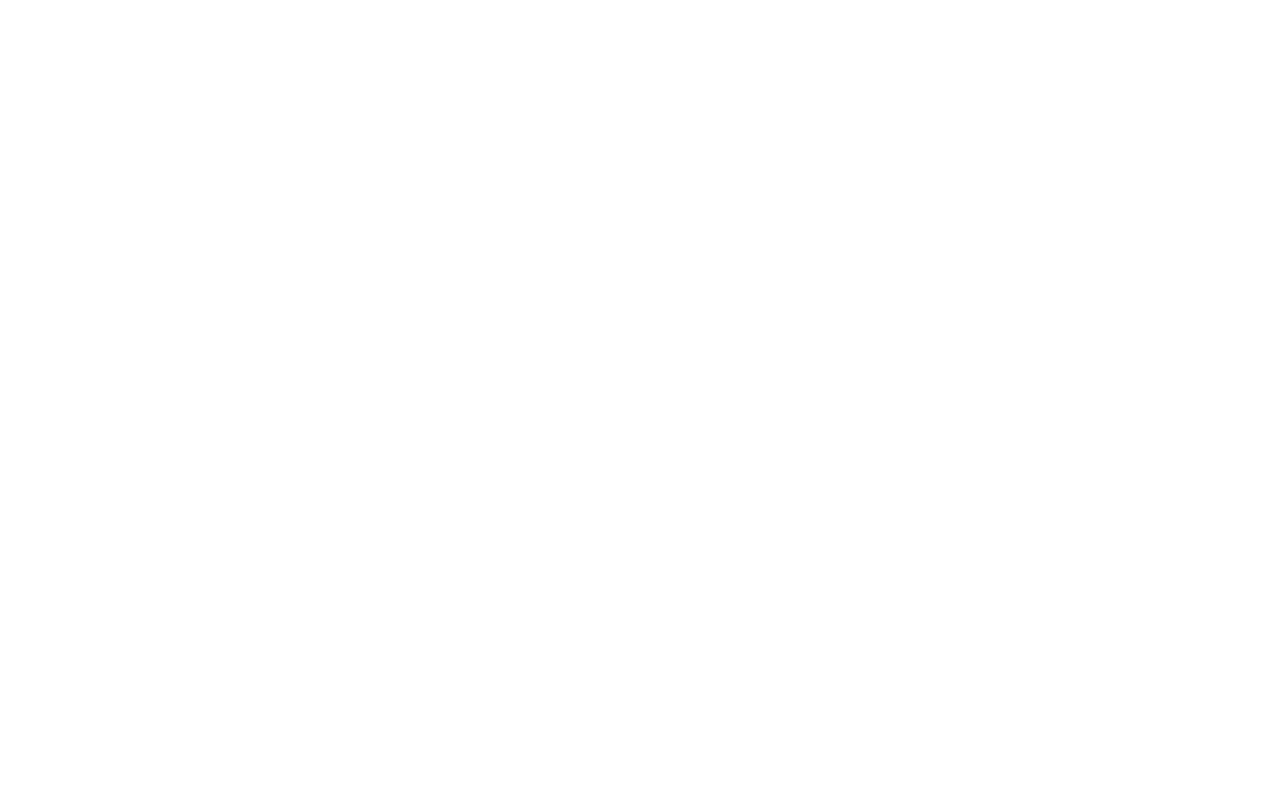
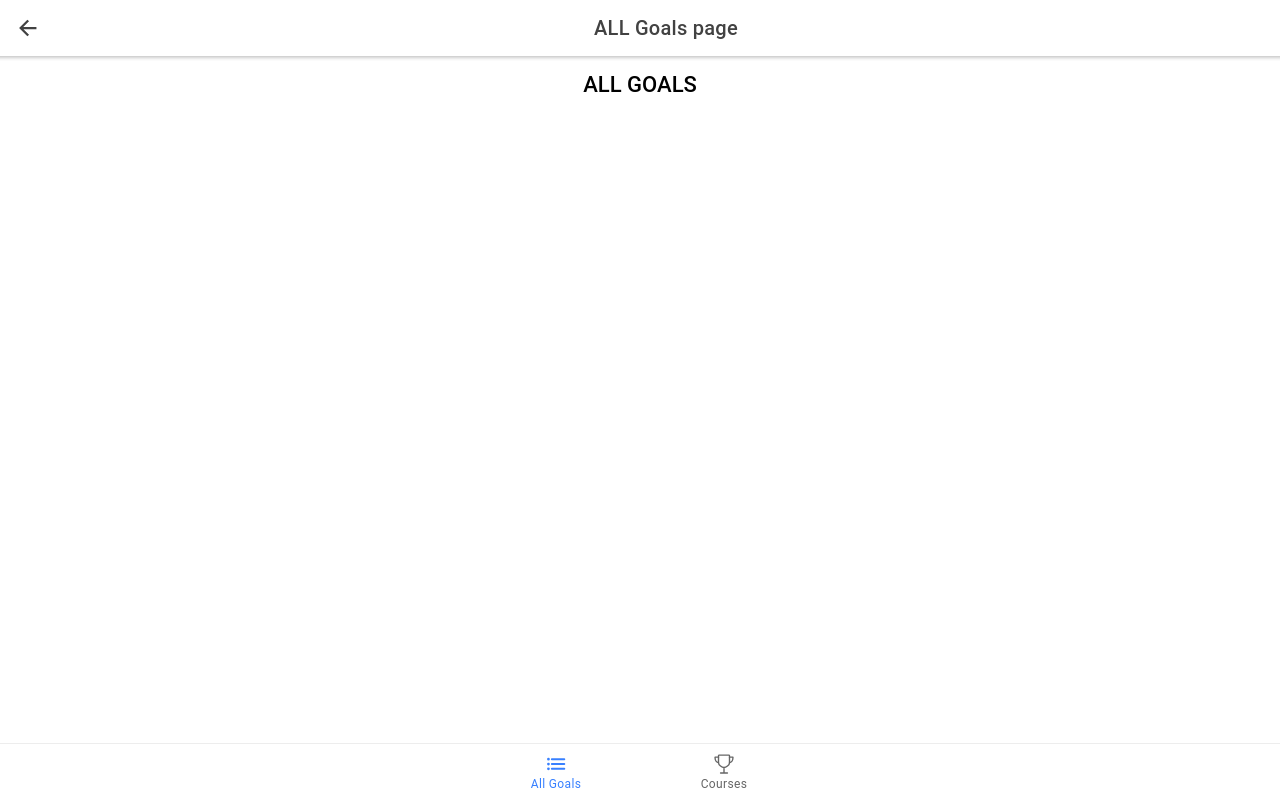
Before and after one commit to Luka-dot/Goal-List, a React (Create React App) app: page /all-goals in a window 1280 px wide. Built offline with nearby package versions, Linux system fonts and the light colour scheme.

Commit message:
tabs added

```diff
--- a/src/App.tsx
+++ b/src/App.tsx
@@ -1,10 +1,12 @@
 import React from 'react';
 import { Redirect, Route } from 'react-router-dom';
-import { IonApp, IonRouterOutlet } from '@ionic/react';
+import { IonApp, IonRouterOutlet, IonTabBar, IonTabButton, IonIcon, IonLabel, IonTabs } from '@ionic/react';
 import { IonReactRouter } from '@ionic/react-router';
+import { list, trophyOutline } from 'ionicons/icons';
 
 import CoursesPage from './pages/Courses';
 import CourseGoals from './pages/CourseGoals';
+import AllGoals from './pages/AllGoals';
 
 /* Core CSS required for Ionic components to work properly */
 import '@ionic/react/css/core.css';
@@ -28,14 +30,30 @@
 const App: React.FC = () => (
   <IonApp>
     <IonReactRouter>
+      <IonTabs>
         <IonRouterOutlet>
-        <Route path="/" exact >
+          <Route path="/courses" exact >
             <CoursesPage />
+          </Route>
+          <Route path="/all-goals">
+            <AllGoals />
           </Route>
           <Route path="/course-goals">
             <CourseGoals />
           </Route>
+          <Redirect to="/courses" />
         </IonRouterOutlet>
+        <IonTabBar slot="bottom">
+          <IonTabButton tab="all-goals" href="/all-goals">
+            <IonIcon icon={list} />
+            <IonLabel>All Goals</IonLabel>
+          </IonTabButton>
+          <IonTabButton tab="courses" href="/courses">
+            <IonIcon icon={trophyOutline} />
+            <IonLabel>Courses</IonLabel>
+          </IonTabButton>
+        </IonTabBar>
+      </IonTabs>
     </IonReactRouter>
   </IonApp>
 );
--- /dev/null
+++ b/src/pages/AllGoals.tsx
@@ -0,0 +1,24 @@
+import React from 'react';
+import { IonHeader, IonContent, IonToolbar, IonTitle, IonPage, IonButtons, IonBackButton } from '@ionic/react';
+
+const AllGoals: React.FC = () => {
+    return (
+        <IonPage>
+            <IonHeader>
+                <IonToolbar className="ion-text-center">
+                    <IonButtons slot="start">
+                        <IonBackButton defaultHref="/" />
+                    </IonButtons>
+                    <IonTitle>ALL Goals page</IonTitle>
+                </IonToolbar>
+            </IonHeader>
+            <IonContent>
+                <IonContent className="ion-text-center">
+                    <h3>ALL GOALS</h3>
+                </IonContent>
+            </IonContent>
+        </IonPage>
+    );
+}
+
+export default AllGoals;
```
Lines whose indentation alone changed are shown as unchanged.
